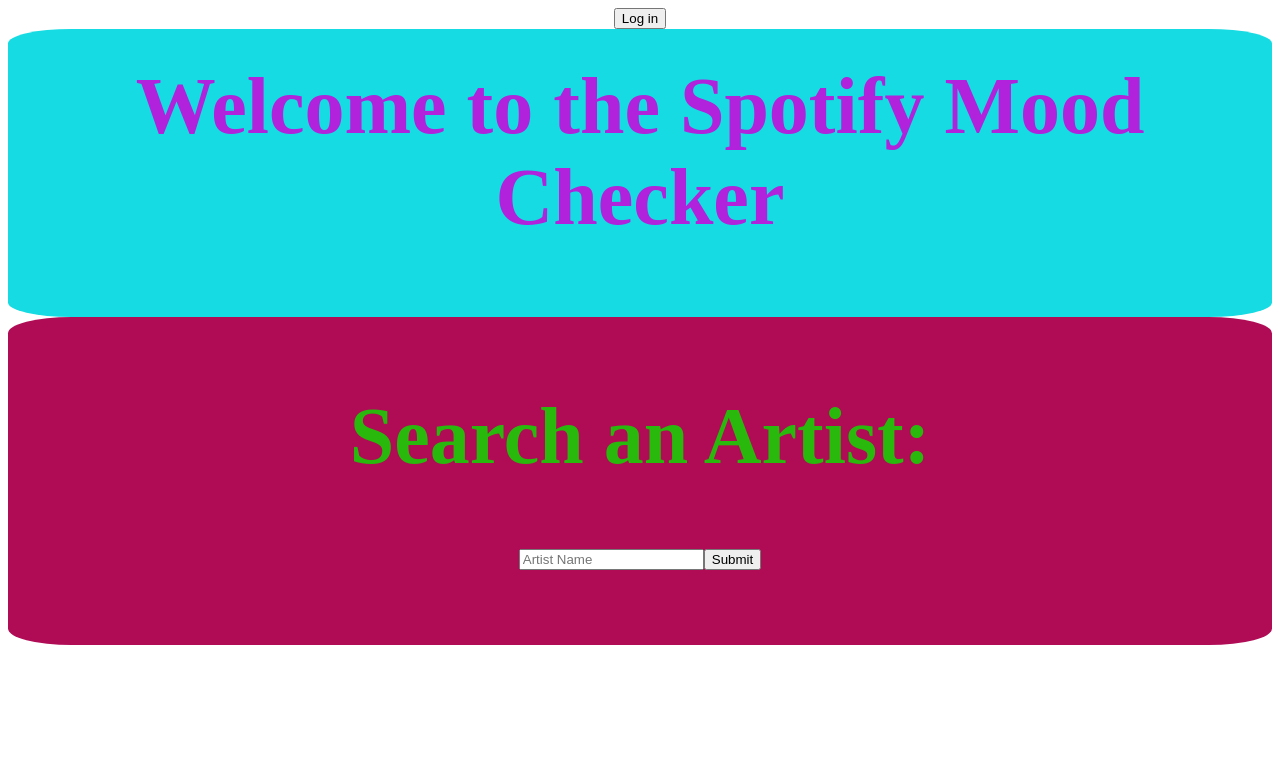
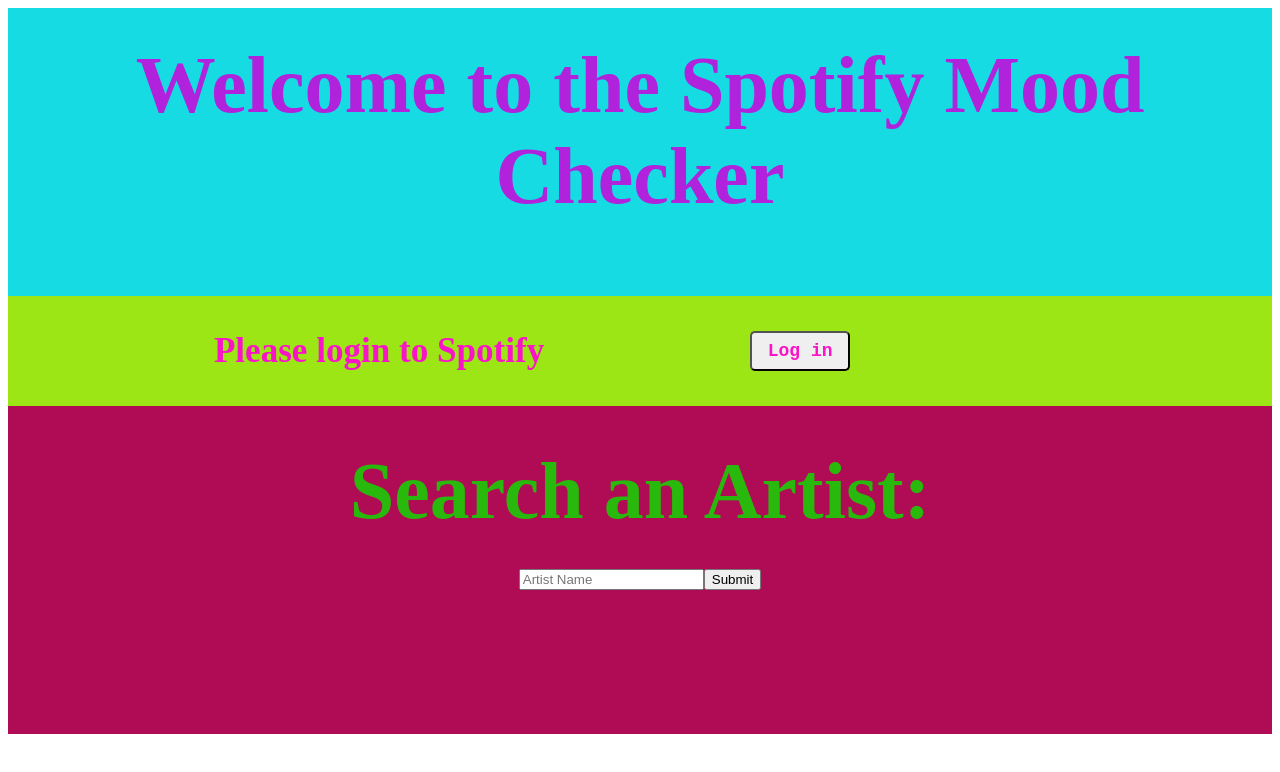
Before and after one commit to mbroberts1019/spotify_react, a React (Create React App) app: page / in a window 1280 px wide. Shown: the top 772 px of the page. Built offline with nearby package versions, Linux system fonts and the light colour scheme.

Commit message:
moved styles to js files style login div

```diff
--- a/src/App.js
+++ b/src/App.js
@@ -1,9 +1,9 @@
 import React from 'react';
 import './App.css';
 
-import Header from './components/Header/Header';
-import ArtistSearch from './components/ArtistSearch/ArtistSearch';
-import SpotifyLogin from './components/SpotifyLogin/SpotifyLogin';
+import Header from './components/Header';
+import ArtistSearch from './components/ArtistSearch';
+import SpotifyLogin from './components/SpotifyLogin';
 
 
 
@@ -28,21 +28,6 @@
   }
 
   componentDidMount(){
-    // const urlParams = new URLSearchParams(window.location.hash.replace('#', '?'));
-    // const access_token = urlParams.get('access_token')
-
-    // fetch(`https://api.spotify.com/v1/search?q=muse&type=track%2Cartist&market=US&limit=5&offset=0`, {
-    //   method: 'GET',
-    //   headers: {
-    //     'Accept': 'application/json',
-    //     'Content-Type': 'application/json',
-    //     'Authorization': 'Bearer ' + access_token
-    //   }
-    // }).then((res) => res.json())
-    // .then(res => {
-    //   console.log("RES", res);});
-
-
 
 
   }
@@ -55,8 +40,8 @@
     return (
 
       <div className="App">
+      <Header />
       <SpotifyLogin />
-      <Header />
       <ArtistSearch onArtistChange={(v)=> this.onArtistChange(v)}/>
     </div>
   );
--- a/src/components/ArtistSearch/ArtistSearch.js
+++ b/src/components/ArtistSearch.js
@@ -1,5 +1,23 @@
 import React from 'react';
-import './artistSearch.css'
+
+
+
+const artistSearch = {
+  color: 'rgba(41, 184, 12)',
+  height: '20rem',
+  backgroundColor: '#B00B55',
+  textAlign: 'center',
+  paddingTop: '0.5rem',
+  margin: 'auto'
+
+}
+
+const h2Style ={
+  padding: '2rem',
+  margin: 'auto',
+  fontSize: '5rem'
+}
+
 
 
 
@@ -28,11 +46,12 @@
   }
   render(){
     return(
-      <div className= "artist-search">
-        <h2>Search an Artist:</h2>
+      <div style= {artistSearch}>
+        <h2 style= {h2Style}>Search an Artist:</h2>
         <form onSubmit= {(e)=>this.onSubmit(e)}>
-        <input id= "searchedName" type= "text" placeholder="Artist Name" ></input>
-        <button type= "submit">Submit</button></form>
+          <input id= "searchedName" type= "text" placeholder="Artist Name" ></input>
+          <button type= "submit">Submit</button>
+        </form>
 
       </div>
 
--- a/src/components/ArtistSearch/artistSearch.css
+++ /dev/null
@@ -1,15 +0,0 @@
-.artist-search{
-    color: rgba(41, 184, 12);
-    height: 20rem;
-    background-color: #B00B55;
-    text-align: center;
-    padding-top: 0.5rem;
-    margin: auto;
-    border-radius: 5%;
-}
-
-h2{
-    font-size: 5rem;
-    padding-top: 0rem;
-
-}
--- /dev/null
+++ b/src/components/Header.js
@@ -0,0 +1,34 @@
+import React from 'react';
+
+const headerStyle = {
+  color: 'rgb(176, 34, 219)',
+  backgroundColor: 'rgb(22, 219, 226)',
+  border: '1px',
+  height: '18rem',
+  textAlign: 'center',
+};
+
+const h1Style = {
+  padding: '2rem',
+  margin: 'auto',
+  fontSize: '5rem'
+}
+
+
+
+export default class Header extends React.Component{
+
+  render(){
+
+
+    return(
+      <div style= {headerStyle}>
+        <h1 style= {h1Style}>Welcome to the Spotify Mood Checker </h1>
+      </div>
+
+
+
+
+    )
+  }
+}
--- a/src/components/Header/Header.js
+++ /dev/null
@@ -1,22 +0,0 @@
-import React from 'react';
-import "./header.css"
-
-
-
-
-export default class Header extends React.Component{
-
-  render(){
-
-
-    return(
-      <div className= "Header">
-        <h1>Welcome to the Spotify Mood Checker </h1>
-      </div>
-
-
-
-
-    )
-  }
-}
--- a/src/components/Header/header.css
+++ /dev/null
@@ -1,15 +0,0 @@
-.Header{
-
-    color: rgb(176, 34, 219);
-    background-color: rgb(22, 219, 226);
-    border: 1px;
-    border-radius: 5%;
-    height: 18rem;
-    text-align: center;
-}
-
-h1{
-    padding: 2rem;
-    margin: auto;
-    font-size: 5rem;
-}
--- a/src/components/SpotifyLogin/SpotifyLogin.js
+++ b/src/components/SpotifyLogin.js
@@ -1,6 +1,35 @@
 import React from "react";
+import { SSL_OP_TLS_ROLLBACK_BUG } from "constants";
 
 const stateKey = "spotify_auth_state";
+
+const style = {
+  backgroundColor: 'rgb(155,230,20)',
+  fontSize: '30px',
+  display: 'flex',
+
+  justifyContent: 'space-evenly',
+  alignItems: 'center',
+  color: 'rgb(250,20,200)'
+}
+
+const btnStyle = {
+  height: '40px',
+  width: '100px',
+  borderRadius: '5px',
+  color: 'rgb(250,20,200)',
+  fontWeight: 'bold',
+  fontFamily: 'monospace',
+  fontSize: '18px',
+  float: 'left'
+}
+
+const btnDiv = {
+  width: '25%'
+}
+
+
+
 
 const SpotifyLogin = class extends React.Component {
   componentDidMount() {
@@ -26,7 +55,14 @@
   };
 
   render() {
-    return <button onClick={this.handleClick}>Log in</button>;
+    return (
+    <div style = {style}>
+      <h3>Please login to Spotify</h3>
+      <div style= {btnDiv}>
+        <button onClick={this.handleClick} style= {btnStyle}>Log in</button>
+      </div>
+    </div>
+    );
   }
 };
 
```
Also changed, not shown: 1 other file (tests, documents, lock files or other folders).
